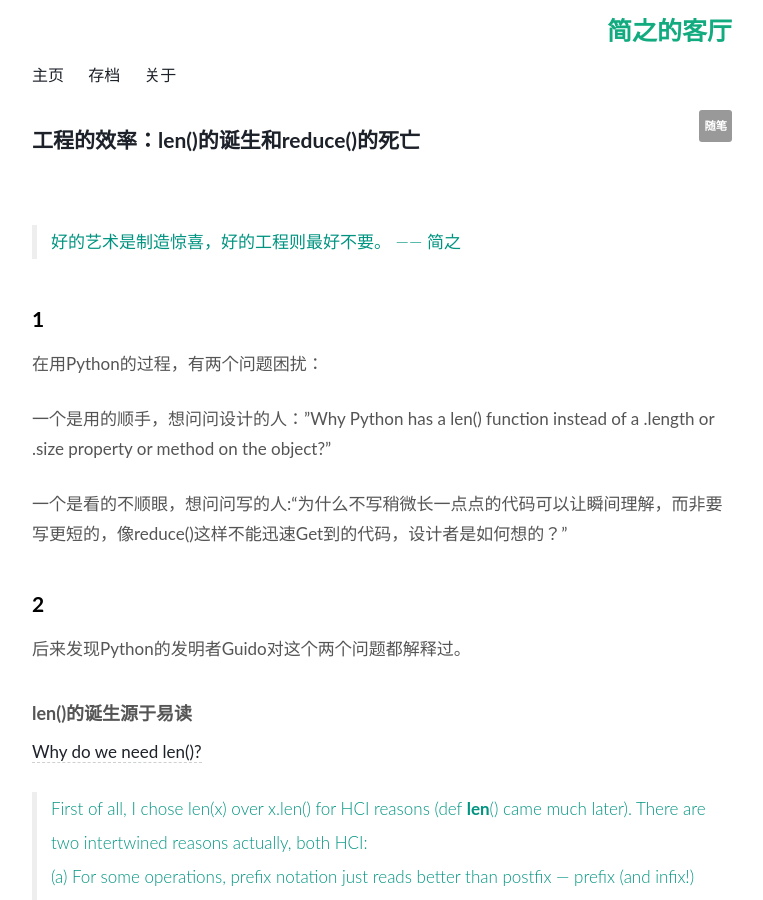
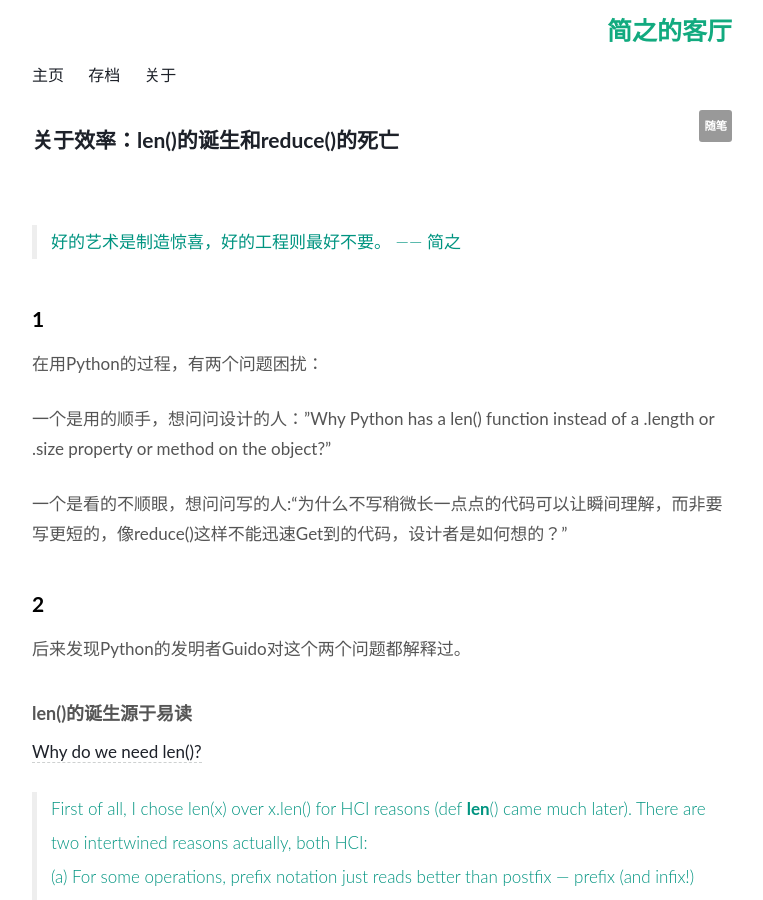
Before and after one commit to WillWang-X/willwang-x.github.io, a Jekyll site: the page built from _posts/2018-04-01-len-reduce.md, in a window 1280 px wide and 900 px high. Shown: the whole window, without its empty margins (258-1021 px from the left). Built offline with Jekyll 4.4.1, drawn with Linux system fonts in a browser that asks for light colours.

Commit message:
add len and reduce

```diff
--- a/_posts/2018-04-01-len-reduce.md
+++ b/_posts/2018-04-01-len-reduce.md
@@ -1,6 +1,6 @@
 ---
 layout: post
-title:  工程的效率：len()的诞生和reduce()的死亡
+title:  关于效率：len()的诞生和reduce()的死亡
 tags:
 - 随笔
 status: publish
```
